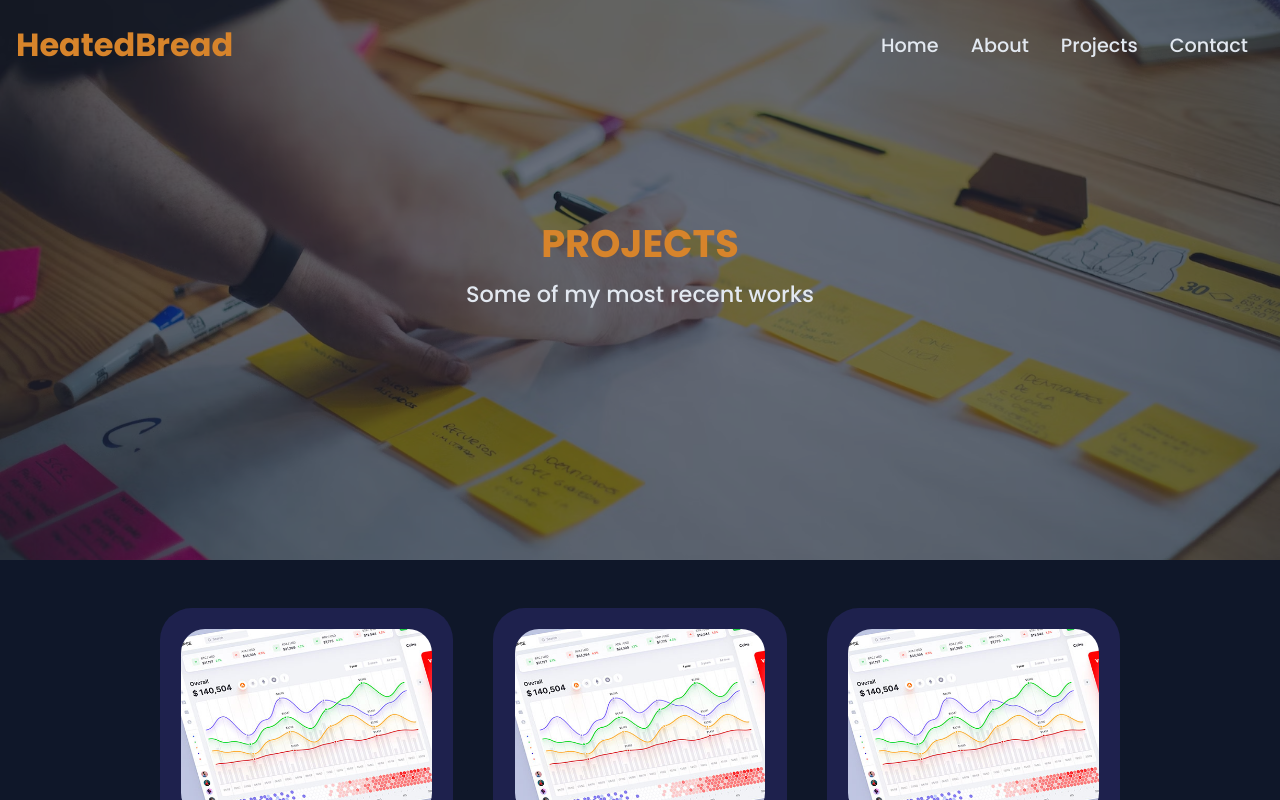
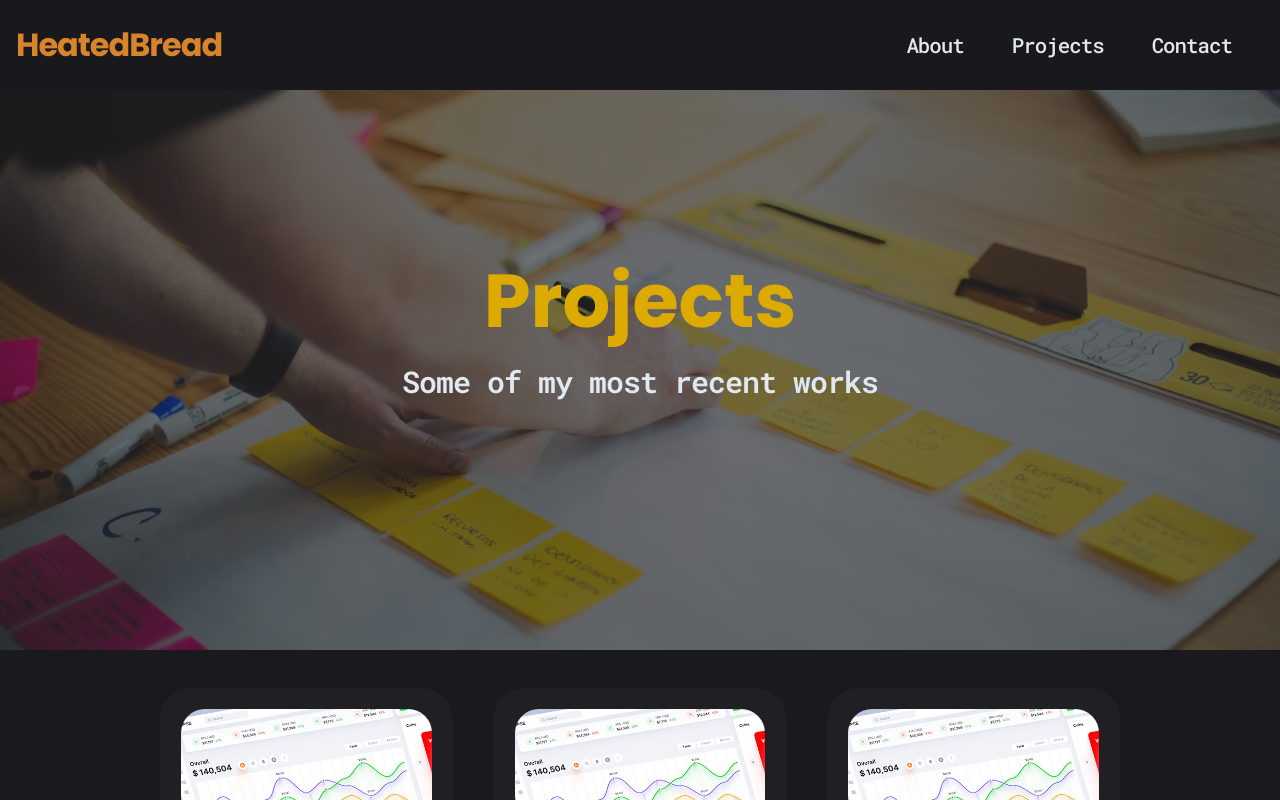
Before and after one commit to DavidLungu/portfolio-website, a React (Vite) app: page /projects in a window 1280 px wide. Shown: the top 800 px of the page. Built offline with nearby package versions, Linux system fonts and the light colour scheme.

Commit message:
styling: improved overall website design and colour scheme

```diff
--- a/index.html
+++ b/index.html
@@ -4,7 +4,7 @@
     <meta charset="UTF-8" />
     <link rel="icon" type="image/svg+xml" href="/vite.svg" />
     <meta name="viewport" content="width=device-width, initial-scale=1.0" />
-    <title>Vite + React</title>
+    <title>HeatedBread | Portfolio Website</title>
   </head>
   <body>
     <div id="root"></div>
--- a/src/components/LandingImage1.css
+++ b/src/components/LandingImage1.css
@@ -1,6 +1,6 @@
 .landing__1 .mask {
     width: 100%;
-    height: 70vh;
+    height: 100vh;
     position: relative;
 }
 
@@ -30,36 +30,53 @@
 .landing__1 .content {
     position: absolute;
     transform: translate(-50%, -50%);
-    top: 32.5vh;
+    top: 50vh;
     left: 50%;
     text-align: center;
+    width: 100%;
+    display:flex;
+    flex-direction: column;
 }
 
 .landing__1 .content > h1 {
-    font-size: 4rem;
-    padding: 0.3rem 0;
+    font-size: 10vw;
     text-transform: uppercase;
-    color: var(--color-primary-variant);
+    letter-spacing: 2.2px;
+    text-shadow: 1px 3px 11px rgba(0,0,0,.3);
+    margin: 0;
+    letter-spacing: -1px;
 }
 
 .landing__1 .content > p {
-    font-size: 1.5rem;
+    font-size: 24px;
     font-weight: 500;
+    text-transform: uppercase;
 }
 
-.content .btn {
+#name {
+    line-height: 120%;
+}
+
+#surname {
+    color: var(--color-primary);
+}
+
+.buttons .btn {
     margin: 1rem 0.2rem;
 }
 
 @media screen and (max-width: 640px) {
+    .landing__1 .content {
+        width: 100%;
+    }
 
-    .landing__1 .content {
-        top: 40vh;
+    #name {
+        line-height: 5rem;
+
     }
 
     .landing__1 .content > h1 {
-        font-size: 4rem;
-        line-height: 4rem;
+        font-size: 3rem;
     }
 
     .landing__1 .content > p {
--- a/src/components/LandingImage1.jsx
+++ b/src/components/LandingImage1.jsx
@@ -8,17 +8,14 @@ const LandingImage1 = () => {
   return (
     <div className="landing__1">
       <div className="mask">
-        <img className="intro-bg" src={IntroBG} alt="IntroBG"/>
+        <img className="intro-bg"  alt="IntroBG"/>
       </div>
       <div className="content">
-        <p>Hello, I'm</p>
-        <h1>David Lungu</h1>
-        <p>Software Developer</p>
+        <h1 id="name"><span>David</span> <span id="surname">Lungu</span></h1>
+        <p><span>Software Developer</span> & <span>Full Stack Developer.</span></p>
         <div className="buttons">
-            <Link to="/about" className="btn btn-primary">About</Link>
-            <Link to="/projects" className="btn btn-primary">Projects</Link>
-            {/* <a href={CV} download className="btn btn-file">Download CV</a> */}
-            <Link to="/contact" className="btn btn-primary">Contact</Link>
+          <Link to="/about" className="btn btn-primary">Who am I?</Link>
+          {/* <a href={CV} download className="btn btn-file">Download CV</a> */}
         </div>
       </div>
     </div>
--- a/src/components/LandingImage2.css
+++ b/src/components/LandingImage2.css
@@ -1,5 +1,6 @@
 .landing__2 .mask {
     width: 100%;
+    top: 90px;
     height: 70vh;
     position: relative;
 }
@@ -30,19 +31,21 @@
 .landing__2 .content {
     position: absolute;
     transform: translate(-50%, -50%);
-    top: 32.5vh;
+    top: 40vh;
     left: 50%;
     text-align: center;
+    width: 100%;
 }
 
 .landing__2 .content > h1 {
-    font-size: 2.4rem;
+    font-size: 75px;
     padding: 0.3rem 0;
+    color: var(--color-primary);
 }
 
 .landing__2 .content > p {
-    font-size: 1.4rem;
-    font-weight: 500;
+    font-size: 30px;
+    font-weight: 600;
 }
 
 .content .btn {
@@ -51,8 +54,12 @@
 
 @media screen and (max-width: 640px) {
 
+    .landing__2 .mask {
+        height: 40vh;
+    }
+
     .landing__2 .content {
-        top: 30vh;
+        top: 25vh;
     }
 
     .landing__2 .content > h1 {
--- a/src/components/Navbar.css
+++ b/src/components/Navbar.css
@@ -21,7 +21,7 @@
     justify-content: center;
 }
 
-.nav-menu > li {
+.nav-menu > a {
     padding: 0 1rem;
     justify-items: baseline;
     display: flex;
@@ -31,13 +31,19 @@
     border-radius: 0.4rem;
 }
 
-.nav-menu > li:hover {
+.nav-menu > a {
+    text-align: center;
+}
+
+.nav-menu > a:hover {
     background: var(--color-primary-variant);
 }
 
-.nav-menu > li > a {
-    font-size: 1.2rem;
+.nav-menu > a {
+    font-size: 1.3rem;
+    letter-spacing: -1px;
     font-weight: 500;
+    margin-right: 1rem;
 }
 
 .slide-drawer {
@@ -59,7 +65,7 @@
         transition: var(--transition);
     }
 
-    .nav-menu.active {
+    .nav-menu .active {
         left: 0;
     }
 
@@ -67,7 +73,7 @@
         padding: 1rem 0;
     }
 
-    .nav-menu > li > a {
+    .nav-menu > a {
         font-size: 2rem;
     }
 
--- a/src/components/Navbar.jsx
+++ b/src/components/Navbar.jsx
@@ -7,28 +7,18 @@ const Navbar = () => {
 	const [click, setClick] = useState(false);
 	const handleClick = () => setClick(!click);
 
-	const [colour, setColour] = useState(false);
-	const changeColour = () => {
-		if(window.scrollY >= 1){
-			setColour(true);
-		}	else {
-			setColour(false);
-		}
-	}
 
-	window.addEventListener("scroll", changeColour)
 
 	return (
-		<div className={colour ? "header header-bg" : "header"}>
+		<div className={"header header-bg"}>
 			<Link to="/">
 				<h1>HeatedBread</h1>
 			</Link>
 
 			<ul className={click ? "nav-menu active" : "nav-menu"}>
-				<li><Link to="/">Home</Link></li>
-				<li><Link to="/About">About</Link></li>
-				<li><Link to="/Projects">Projects</Link></li>
-				<li><Link to="/Contact">Contact</Link></li>
+				<a><Link to="/About">About</Link></a>
+				<a><Link to="/Projects">Projects</Link></a>
+				<a><Link to="/Contact">Contact</Link></a>
 			</ul>
 			<div className="slide-drawer" onClick={handleClick}>
 				{ click ? (
--- a/src/components/containers/ProjectContainer.css
+++ b/src/components/containers/ProjectContainer.css
@@ -3,12 +3,12 @@
     grid-template-columns: repeat(3, 1fr);
     width: 75%;
     gap: 2.5rem;
-    margin-top: 3rem;
+    margin-top: 8rem;
     justify-items: center;
 }
 
 .project__item {
-    background: var(--color-bg-variant);
+    background: var(--color-card);
     padding: 1.2rem;
     border-radius: 2rem;
     border: 2px solid transparent;
--- a/src/index.css
+++ b/src/index.css
@@ -1,17 +1,15 @@
-@import url('https://fonts.googleapis.com/css2?family=Inter:wght@300;400;500;700&display=swap');
-@import url('https://fonts.googleapis.com/css2?family=Inter:wght@100;200;300;400;500;600;700;800;900&family=Poppins:ital,wght@0,100;0,300;0,400;0,500;0,600;0,700;0,800;0,900;1,100;1,300&display=swap');
-* {
+@import url('https://fonts.googleapis.com/css2?family=Inter:wght@100;200;300;400;500;600;700;800;900&family=Poppins:ital,wght@0,100;0,300;0,400;0,500;0,600;0,700;0,800;0,900;1,100;1,300&family=Roboto+Mono:wght@100;300;400;500;600;700&display=swap');* {
     box-sizing: border-box;
     margin: 0;
     padding: 0;
-    font-family: "Poppins", "Inter", sans-serif;
+    font-family: "Roboto Mono", "Poppins", "Inter", sans-serif;
 }
 
 :root {
-    --color-bg: #0f1729;
-    --color-bg-transparent: rgba(15, 23, 41, .6);
-    --color-bg-variant: #1e214d;
-    --color-nav: rgb(4 11 26 / 85%);
+    --color-bg: #1A191D;
+    --color-bg-transparent: rgb(26 25 29 / 60%);
+    --color-card: rgb(32, 31, 35);
+    --color-nav: rgb(26 25 29 / 95%);
     --color-primary: #ddaa00;
     --color-primary-variant: #d7842b;
     --color-white: #e2e8f0;
@@ -30,12 +28,14 @@ body {
 }
 
 h1 {
+    font-family: "Poppins", sans-serif;
     color: var(--color-primary-variant);
 }
 
 h4, p, a{
     color: var(--color-white);
     text-decoration: none;
+    letter-spacing: -1px;
 }
 
 
@@ -46,6 +46,7 @@ ul {
 a {
     color: var(--color-white);
     transition: var(--transition);
+
 }
 
 a:hover {
--- a/src/routes/About.jsx
+++ b/src/routes/About.jsx
@@ -8,7 +8,7 @@ const About = () => {
   return (
     <>
       <Navbar />
-      <LandingImage2 heading="ABOUT" text="I am a highly proficient Software Developer" background={LandingBG}/>
+      <LandingImage2 heading="About" text="I am a highly proficient Software Developer" background={LandingBG}/>
       <Footer />
     </>
   )
--- a/src/routes/Contact.jsx
+++ b/src/routes/Contact.jsx
@@ -8,7 +8,7 @@ const Contact = () => {
   return (
     <>
       <Navbar />
-      <LandingImage2 heading="CONTACT" text="Let's chat!" background={LandingBG}/>
+      <LandingImage2 heading="Contact" text="Let's chat!" background={LandingBG}/>
       <Footer />
     </>
   )
--- a/src/routes/Home.jsx
+++ b/src/routes/Home.jsx
@@ -8,7 +8,6 @@ const Home = () => {
     <>
       <Navbar />
       <LandingImage1 />
-      <Footer />
     </>
   )
 }
--- a/src/routes/Projects.jsx
+++ b/src/routes/Projects.jsx
@@ -9,7 +9,7 @@ const Projects = () => {
   return (
     <>
       <Navbar />
-      <LandingImage2 heading="PROJECTS" text="Some of my most recent works" background={LandingBG}/>
+      <LandingImage2 heading="Projects" text="Some of my most recent works" background={LandingBG}/>
       <ProjectContainer />
       <Footer />
     </>
```
